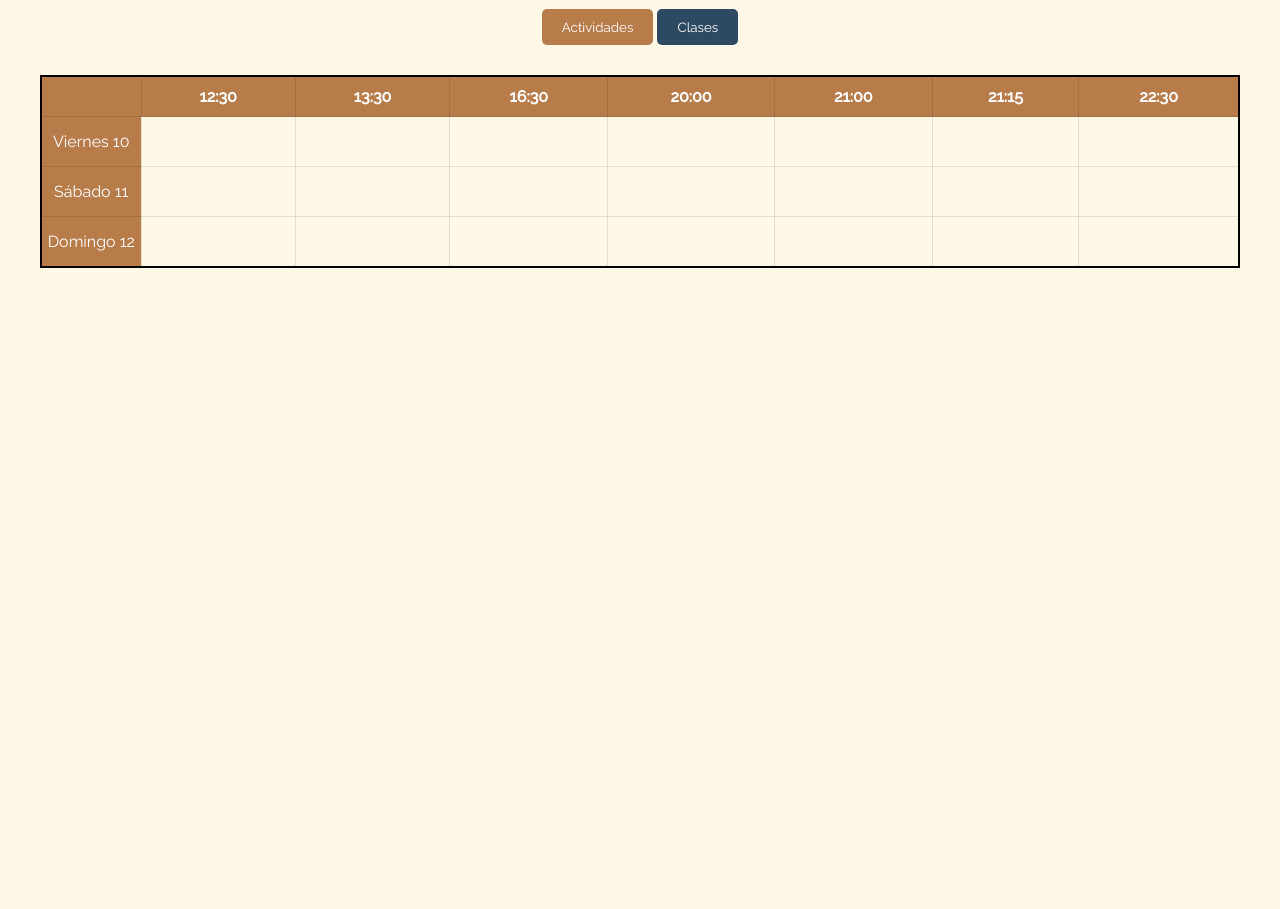
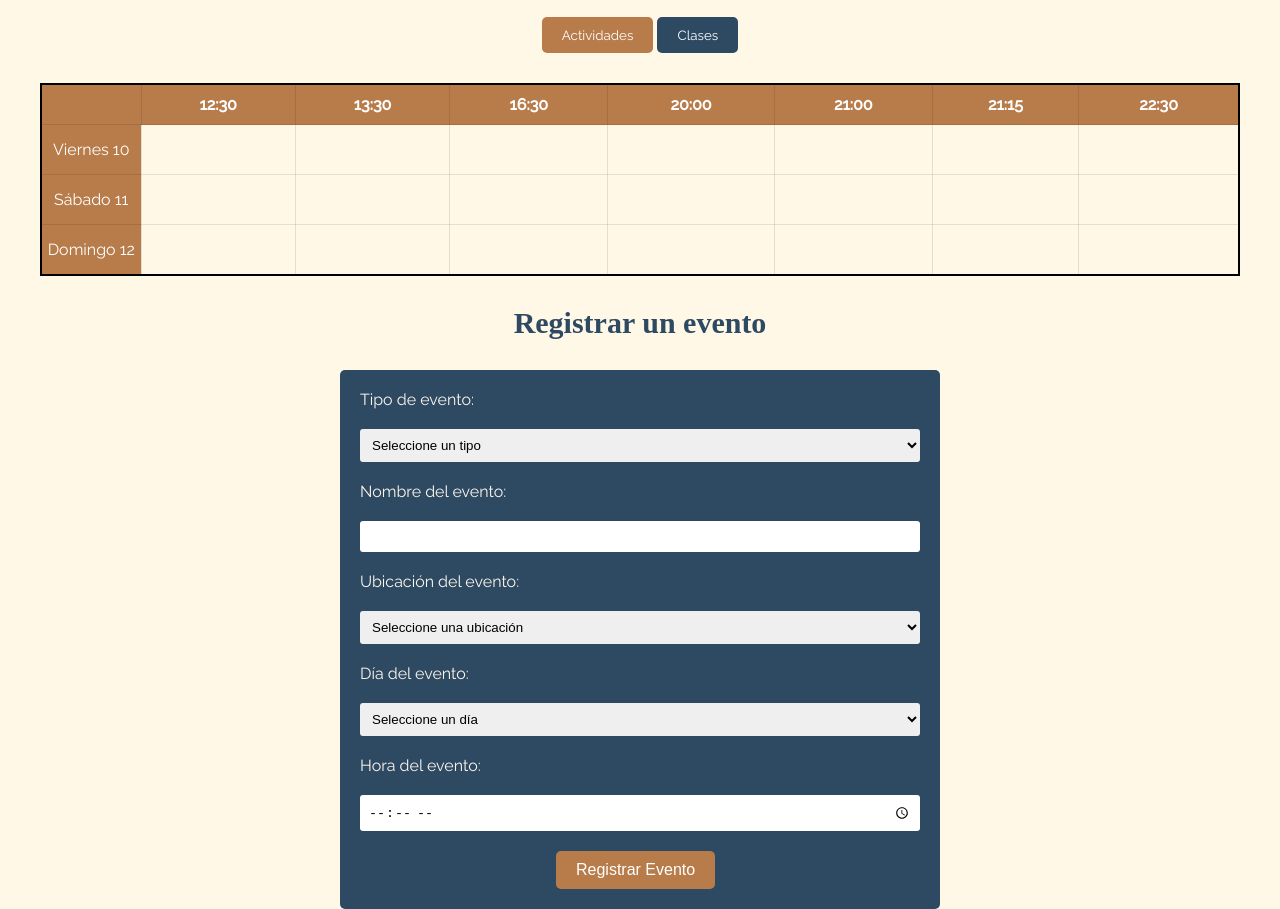
Before and after one commit to diegogarciia/SWING-CR, a website built with Vite: page swingcr/index.html in a window 1280 px wide. Shown: the part 1734-2643 px from the top of the page. Before the commit the page ends 2032 px from the top, so only its background shows below. Built offline with nearby package versions, Linux system fonts and the light colour scheme.

Commit message:
implementación de un formulario básico parar registrar un evento, falta implementar la estructura general

```diff
--- a/swingcr/index.html
+++ b/swingcr/index.html
@@ -17,7 +17,7 @@
           <li><a href="#home">Home</a></li>
           <li><a href="#sobre-nosotros">Sobre nosotros</a></li>
           <li><a href="#horario">Horario</a></li>
-          <li><a href="#registrar-evento">Registrar un evento</a></li>
+          <li><a href="#formulario">Registrar un evento</a></li>
           <li><a href="#contacto">Contacto</a></li>
         </ul>
       </nav>
@@ -154,7 +154,42 @@
         </table>
       </div>
     </section>
+    <section id="formulario">
+      <h2>Registrar un evento</h2>
+      <form id="registro-evento-form">
+        <label for="tipo-evento">Tipo de evento:</label>
+        <select id="tipo-evento" name="tipo-evento" required>
+          <option value="" disabled selected>Seleccione un tipo</option>
+          <option value="clase">Clase</option>
+          <option value="actividad">Actividad</option>
+        </select>
 
+        <label for="nombre-evento">Nombre del evento:</label>
+        <input type="text" id="nombre-evento" name="nombre-evento" required />
+
+        <label for="ubicacion-evento">Ubicación del evento:</label>
+        <select id="ubicacion-evento" name="ubicacion-evento" required>
+          <option value="" disabled selected>Seleccione una ubicación</option>
+          <option value="behopper">Behopper</option>
+          <option value="neworleans">New Orleans</option>
+          <option value="savoy">Savoy</option>
+        </select>
+
+        <label for="dia-evento">Día del evento:</label>
+        <select id="dia-evento" name="dia-evento" required>
+          <option value="" disabled selected>Seleccione un día</option>
+          <option value="viernes">Viernes 10</option>
+          <option value="sabado">Sábado 11</option>
+          <option value="domingo">Domingo 12</option>
+        </select>
+
+        <label for="hora-evento">Hora del evento:</label>
+        <input type="time" id="hora-evento" name="hora-evento" required />
+
+        <button type="submit">Registrar Evento</button>
+      </form>
+      </div>
+    </section>
   </body>
   <script type="module" src="/src/main.js"></script>
 </html>
--- a/swingcr/src/style.css
+++ b/swingcr/src/style.css
@@ -78,6 +78,7 @@ body {
 
 #sobre-nosotros h2 {
   font-family: 'Playfair Display', serif;
+  font-size: 30px;
   color: #2E4A62;
   text-align: center;
   margin-bottom: 50px;
@@ -226,3 +227,47 @@ body {
 .tabla-programa-contenedor.oculto {
     display: none;
 }
+
+#formulario h2 {
+  color: #2E4A62;
+  font-size: 30px;
+  text-align: center;
+  margin-bottom: 30px;
+}
+
+#registro-evento-form {
+  color:#FDF6EC;
+  font-family: 'Raleway', sans-serif;
+  background-color: #2E4A62;
+  border-radius: 5px;
+  padding: 20px;
+  max-width: 600px;
+  margin-bottom: 50px;
+  margin: auto;
+}
+
+#registro-evento-form label {
+  display: block;
+  margin-bottom: 20px;
+  font-size: 16px;
+}
+
+#registro-evento-form input, #registro-evento-form select, #registro-evento-form textarea {
+  width: 100%;
+  padding: 8px;
+  border: none;
+  border-radius: 3px;
+  margin-bottom: 20px;
+}
+
+#registro-evento-form button {
+  background-color: #B87C4B;
+  color: white;
+  border: none;
+  padding: 10px 20px;
+  border-radius: 5px;
+  cursor: pointer;
+  font-size: 16px;
+  text-align: center;
+  margin-left: 35%;
+}
```
Also changed, not shown: swingcr/src/main.js (line endings or trailing spaces).
